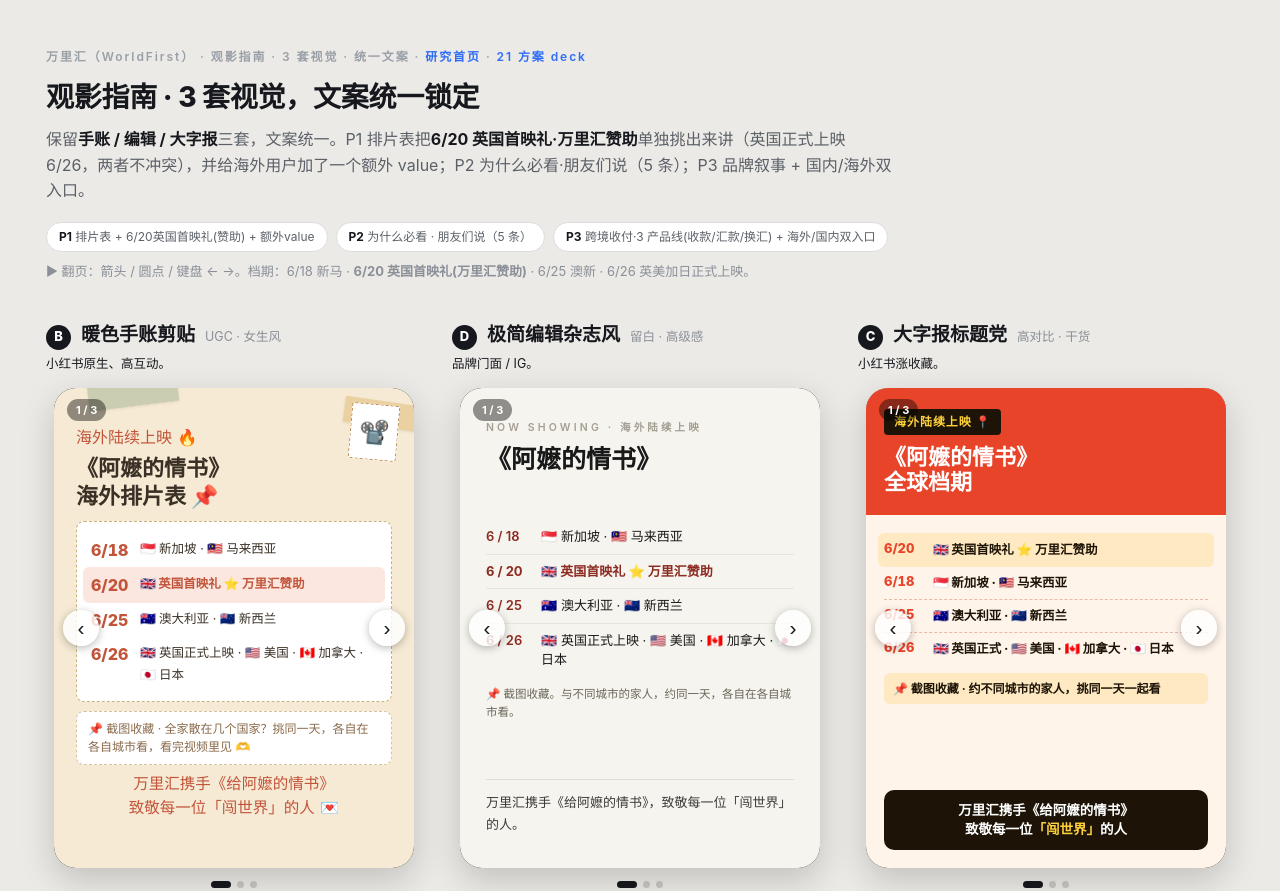
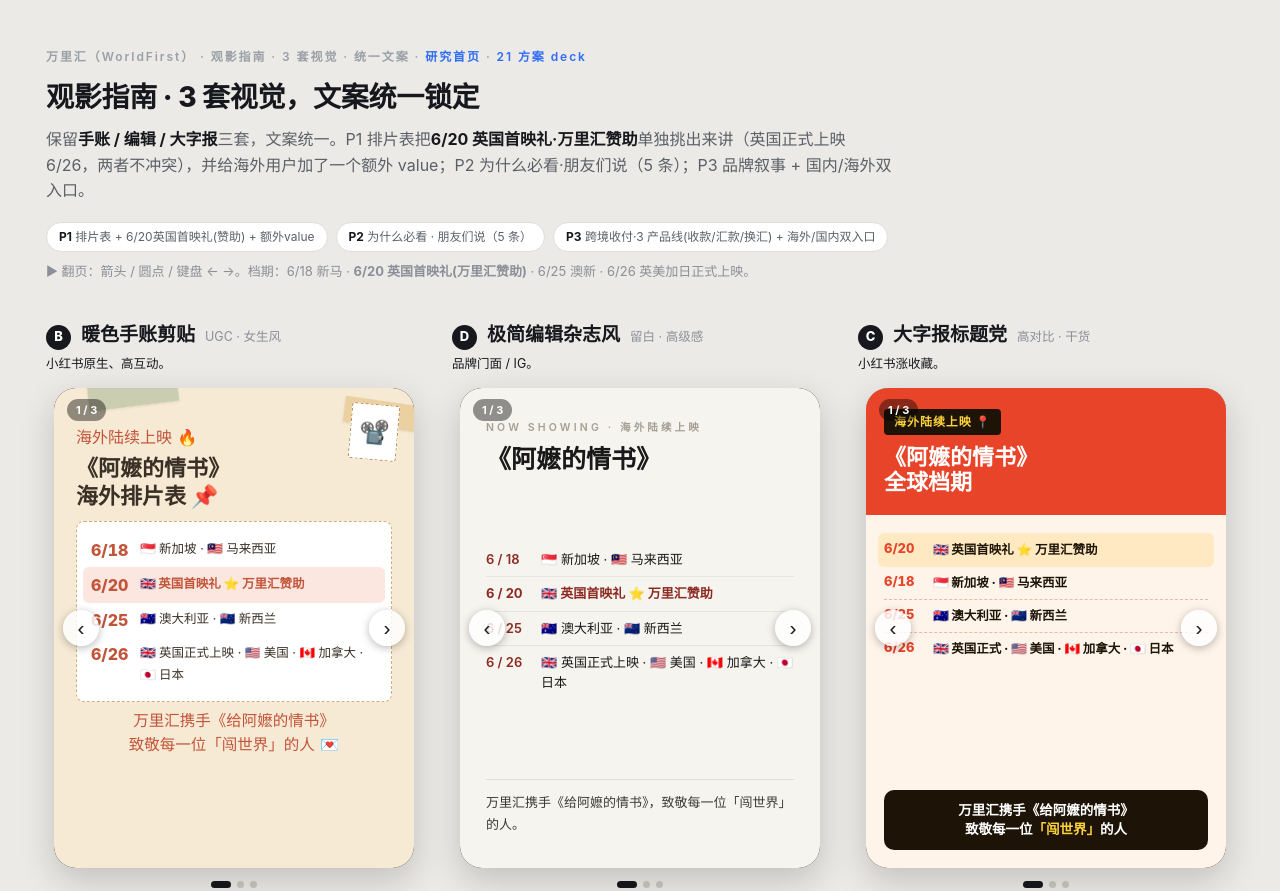
Before and after one commit to socialworldfirst/ama-rednote-research, a plain HTML site: page guide-carousels.html in a window 1280 px wide. Shown: the top 891 px of the page. Drawn offline with Linux system fonts and the light colour scheme.

Commit message:
P1去掉'截图收藏/家庭同步观影'value行(三套)

```diff
--- a/guide-carousels.html
+++ b/guide-carousels.html
@@ -97,7 +97,7 @@ h1{font-size:28px;font-weight:760;letter-spacing:-.01em;line-height:1.25;margin-
         <div class="ttr star"><span class="dt">6/20</span><span class="fl">🇬🇧 英国首映礼 ⭐ 万里汇赞助</span></div>
         <div class="ttr"><span class="dt">6/25</span><span class="fl">🇦🇺 澳大利亚 · 🇳🇿 新西兰</span></div>
         <div class="ttr"><span class="dt">6/26</span><span class="fl">🇬🇧 英国正式上映 · 🇺🇸 美国 · 🇨🇦 加拿大 · 🇯🇵 日本</span></div>
-      </div><div class="val" style="margin-top:9px">📌 截图收藏 · 全家散在几个国家？挑同一天，各自在各自城市看，看完视频里见 🫶</div><div class="hand" style="margin-top:8px;text-align:center;line-height:1.5">万里汇携手《给阿嬷的情书》<br>致敬每一位「闯世界」的人 💌</div></div></div>
+      </div><div class="hand" style="margin-top:8px;text-align:center;line-height:1.5">万里汇携手《给阿嬷的情书》<br>致敬每一位「闯世界」的人 💌</div></div></div>
     <div class="sl ob"><div class="tape t1"></div><div class="z" style="margin-top:14px"><div class="badge">为什么必看 · 万里汇的朋友们说</div><div class="note" style="margin-top:12px"><div class="cl">
       <div>「我们这代人在外面打拼，这部戏全说中了。」</div>
       <div>「9.1 分真不是吹的。身在海外必看！」</div>
@@ -119,7 +119,7 @@ h1{font-size:28px;font-weight:760;letter-spacing:-.01em;line-height:1.25;margin-
       <div class="rowd star"><span class="dt">6 / 20</span><span class="fl">🇬🇧 英国首映礼 ⭐ 万里汇赞助</span></div>
       <div class="rowd"><span class="dt">6 / 25</span><span class="fl">🇦🇺 澳大利亚 · 🇳🇿 新西兰</span></div>
       <div class="rowd" style="border:0"><span class="dt">6 / 26</span><span class="fl">🇬🇧 英国正式上映 · 🇺🇸 美国 · 🇨🇦 加拿大 · 🇯🇵 日本</span></div>
-      <div class="val">📌 截图收藏。与不同城市的家人，约同一天，各自在各自城市看。</div></div>
+      </div>
       <div class="z"><div class="thin"></div><div class="body">万里汇携手《给阿嬷的情书》，致敬每一位「闯世界」的人。</div></div></div>
     <div class="sl od"><div class="z"><div class="lab">为什么必看 · 万里汇的朋友们说</div></div><div class="z"><div class="cl">
       <div>「我们这代人在外面打拼，这部戏全说中了。」</div>
@@ -142,8 +142,7 @@ h1{font-size:28px;font-weight:760;letter-spacing:-.01em;line-height:1.25;margin-
       <div class="ttr"><span class="dt">6/18</span><span class="fl">🇸🇬 新加坡 · 🇲🇾 马来西亚</span></div>
       <div class="ttr"><span class="dt">6/25</span><span class="fl">🇦🇺 澳大利亚 · 🇳🇿 新西兰</span></div>
       <div class="ttr" style="border:0"><span class="dt">6/26</span><span class="fl">🇬🇧 英国正式 · 🇺🇸 美国 · 🇨🇦 加拿大 · 🇯🇵 日本</span></div>
-      <div class="val">📌 截图收藏 · 约不同城市的家人，挑同一天一起看</div>
-      <div class="cta" style="margin-top:auto">万里汇携手《给阿嬷的情书》<br>致敬每一位<span class="y">「闯世界」</span>的人</div></div></div>
+            <div class="cta" style="margin-top:auto">万里汇携手《给阿嬷的情书》<br>致敬每一位<span class="y">「闯世界」</span>的人</div></div></div>
     <div class="sl oc"><div class="top"><div class="kick" style="background:#fff;color:#e8442a">为什么必看 · 朋友们说</div><div style="margin-top:12px;font-size:17px;font-weight:800;color:#fff;line-height:1.4">「我也是那个寄钱回家的人，看哭了。」</div></div><div class="bot"><div class="cl">
       <div>「我们这代人在外面打拼，全说中了。」</div>
       <div>「9.1 分真不是吹的。身在海外必看！」</div>
```
